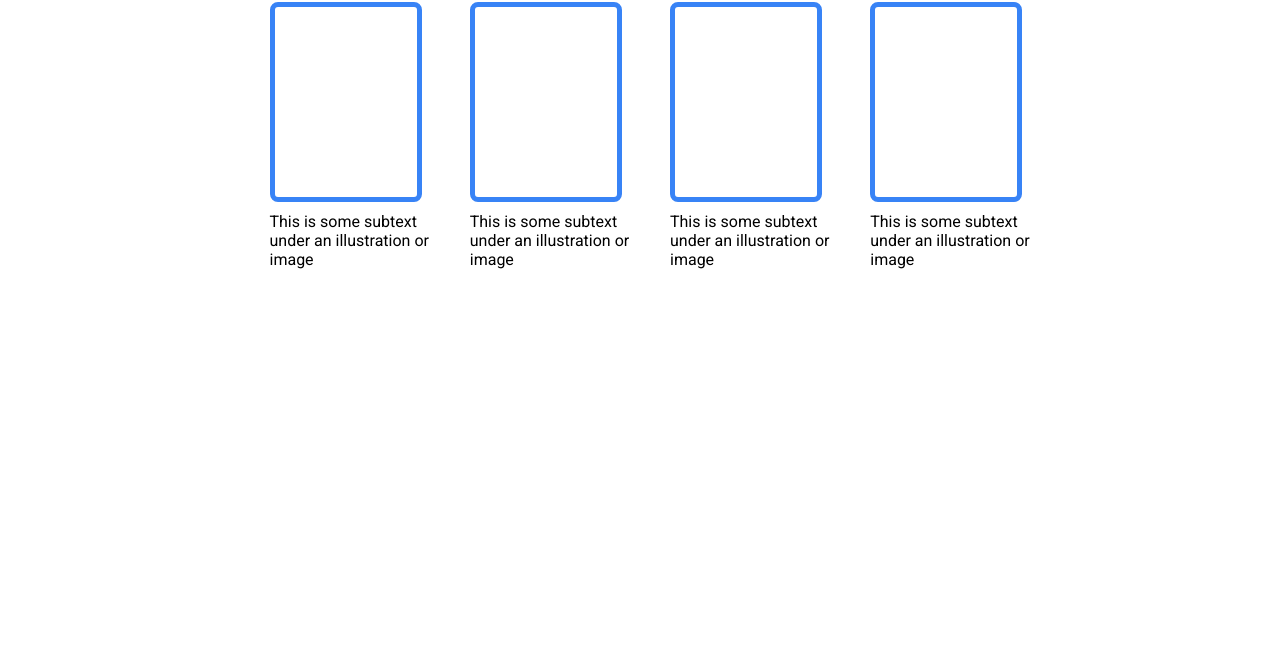
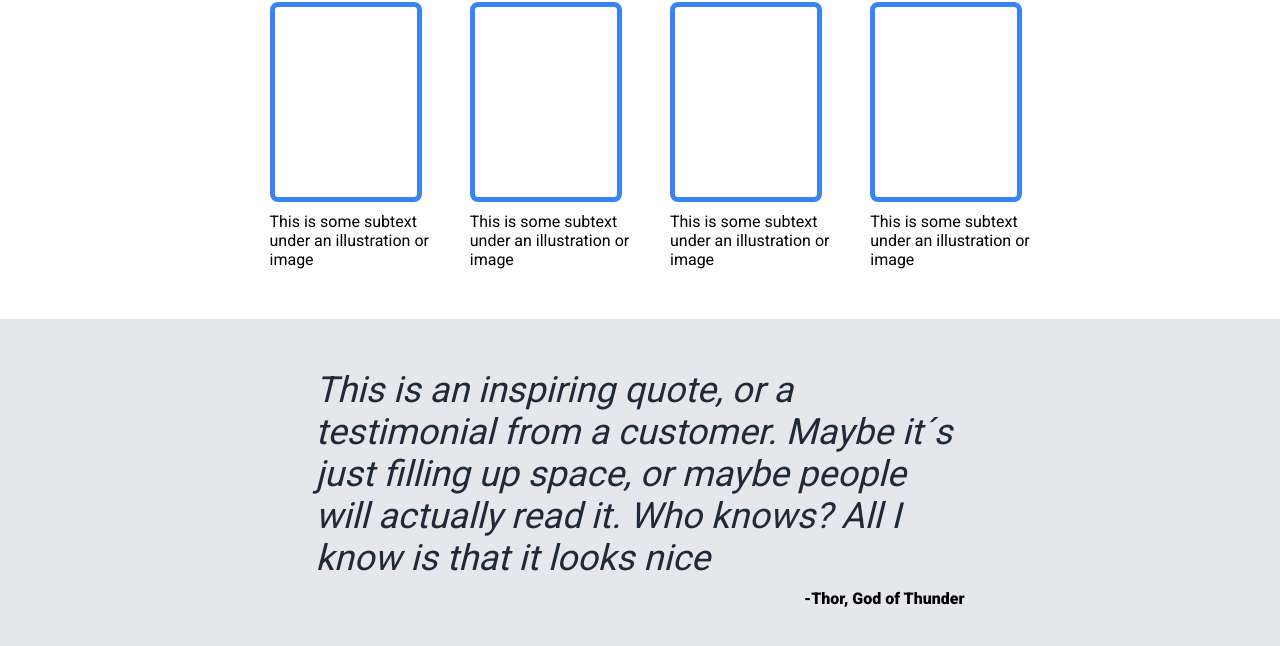
Before and after one commit to NoaSalgado/TheOdinProject, a plain HTML site: page landing-page/index.html in a window 1280 px wide. Shown: the part 520-1166 px from the top of the page. Before the commit the page ends 839 px from the top, so only its background shows below. Drawn offline with Linux system fonts and the light colour scheme.

Commit message:
added testimonial section

```diff
--- a/landing-page/css/style.css
+++ b/landing-page/css/style.css
@@ -121,3 +121,29 @@ a{
     margin-bottom: 10px;
     width: 80%;
 }
+
+/**********************
+**TESTIMONIAL SECTION**
+***********************/
+.testimonial-section{
+    background-color: #E5E7EB;
+    padding: 50px;
+}
+
+.testimonial-container{
+    margin: 0 auto;
+    width: 55%;
+}
+
+.testimonial-text{
+    color: #1F2937;
+    font-size: 36px;
+    font-style: italic;
+    font-weight: light;
+    margin-bottom: 10px;
+}
+
+.testimonial-author{
+    font-weight: bold;
+    text-align: right;
+}
--- a/landing-page/index.html
+++ b/landing-page/index.html
@@ -71,6 +71,17 @@
         </div>
       </section>
       <!--END INFO SECTION-->
+
+      <section class="testimonial-section">
+        <div class="testimonial-container">
+          <p class="testimonial-text">
+            This is an inspiring quote, or a testimonial from a customer. Maybe
+            it´s just filling up space, or maybe people will actually read it.
+            Who knows? All I know is that it looks nice
+          </p>
+          <p class="testimonial-author">-Thor, God of Thunder</p>
+        </div>
+      </section>
     </main>
   </body>
 </html>
```
